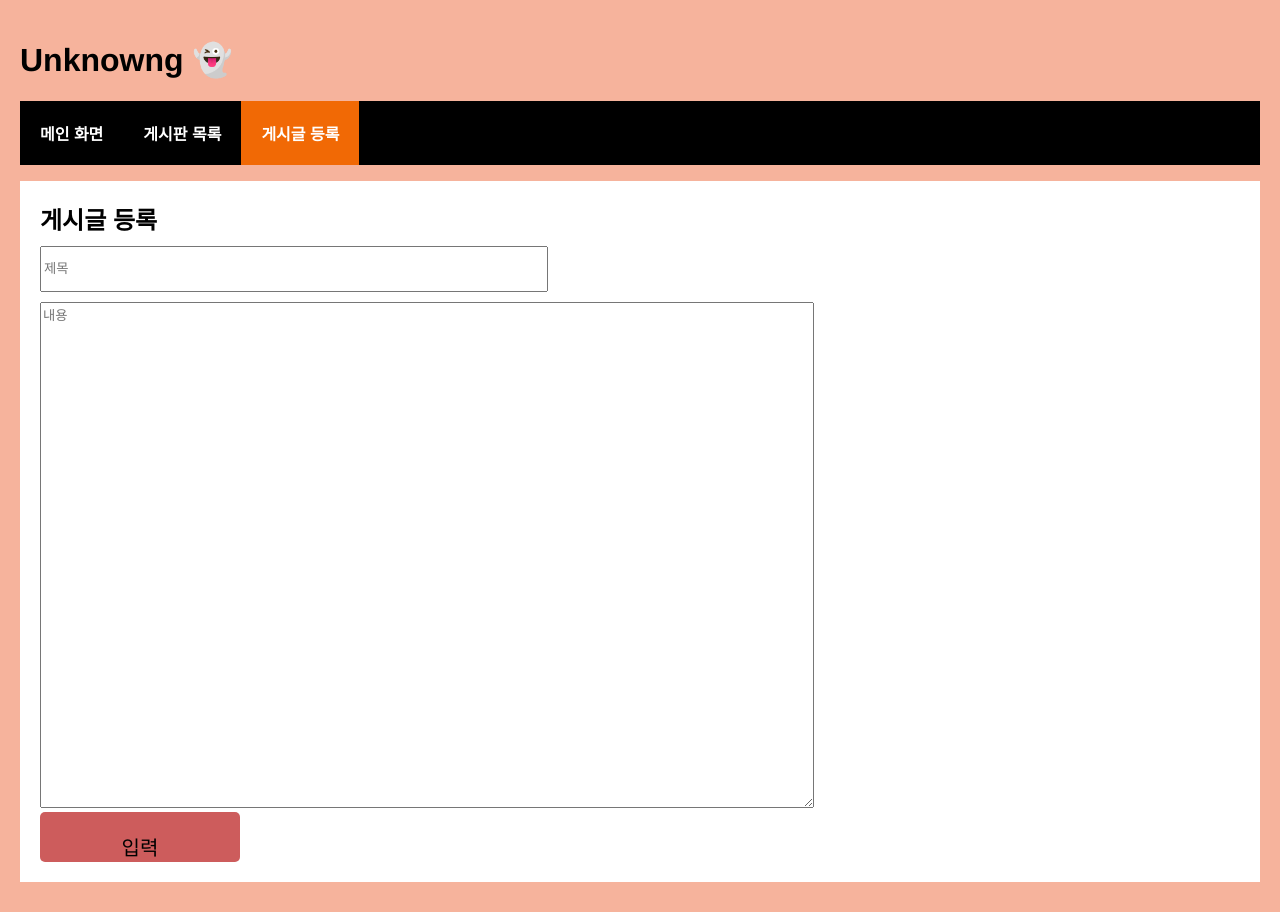
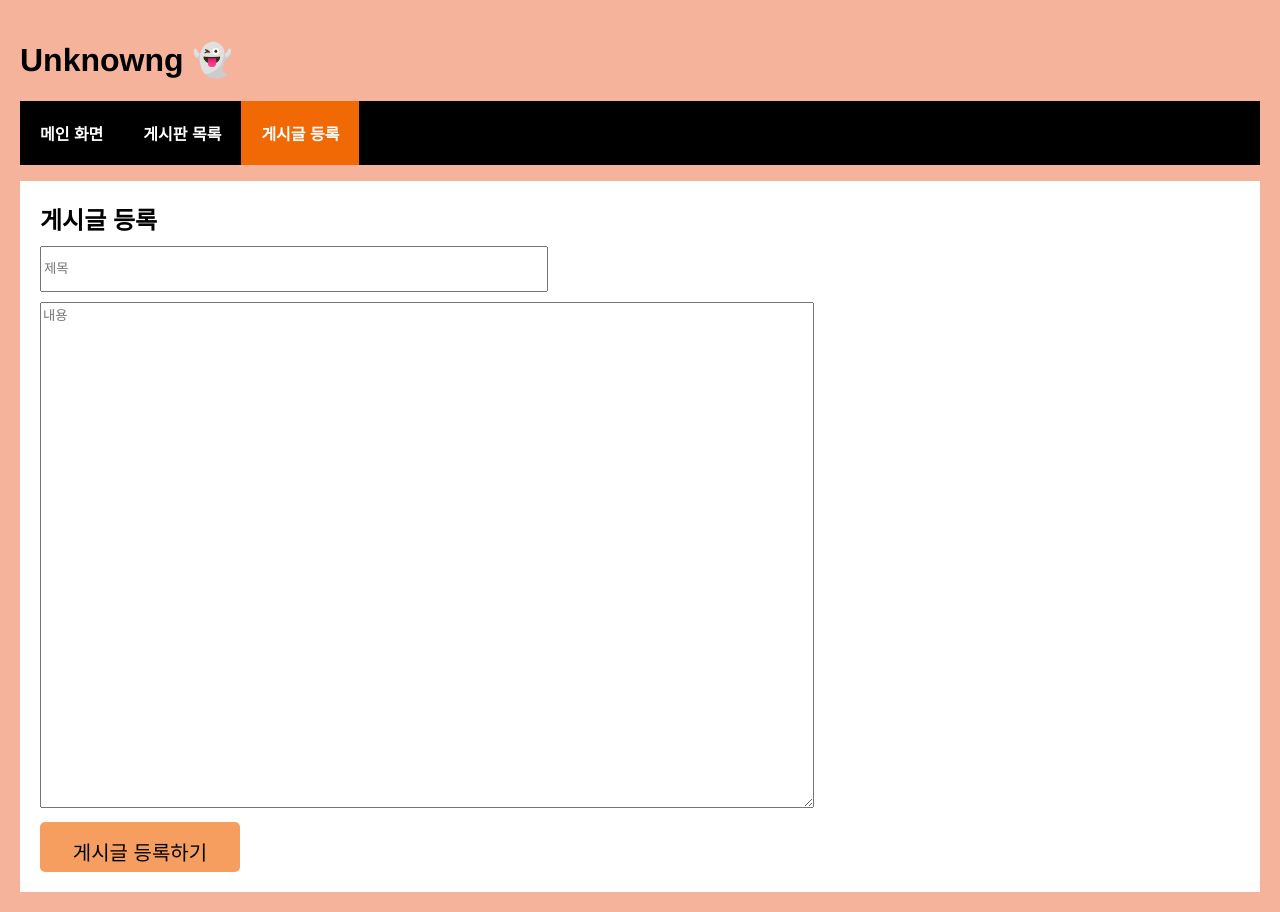
Before and after one commit to Mike-Jeong/simple_general_forum, a React (Create React App) app: page /SubmitArticle in a window 1280 px wide. Built offline with nearby package versions, Linux system fonts and the light colour scheme.

Commit message:
minor update

```diff
--- a/src/pages/Submit-Article.js
+++ b/src/pages/Submit-Article.js
@@ -9,7 +9,7 @@ const SubmitArticle = () => {
                 <input className="title-input" type='text' placeholder='제목' />
                 <textarea className="text-area" placeholder='내용'></textarea>
             </div>
-            <button className="submit-button">입력</button>
+            <button className="submit-button">게시글 등록하기</button>
         </div>
     );
 }
--- a/src/pages/SubmitForm.css
+++ b/src/pages/SubmitForm.css
@@ -1,6 +1,5 @@
   .form-wrapper{
     width: 80%;
-
   }
 
   .title-input {
@@ -14,14 +13,15 @@
   .text-area {
     width: 80%;
     min-height: 500px;
+    margin-bottom: 10px;
   }
 
   .submit-button {
     width: 200px;
     height: 50px;
     font-size: 20px;
-    padding: 20px;
+    padding: 15px;
     border: none;
-    background: indianred;
+    background: #f16705a2;
     border-radius: 5px;
   }
```
